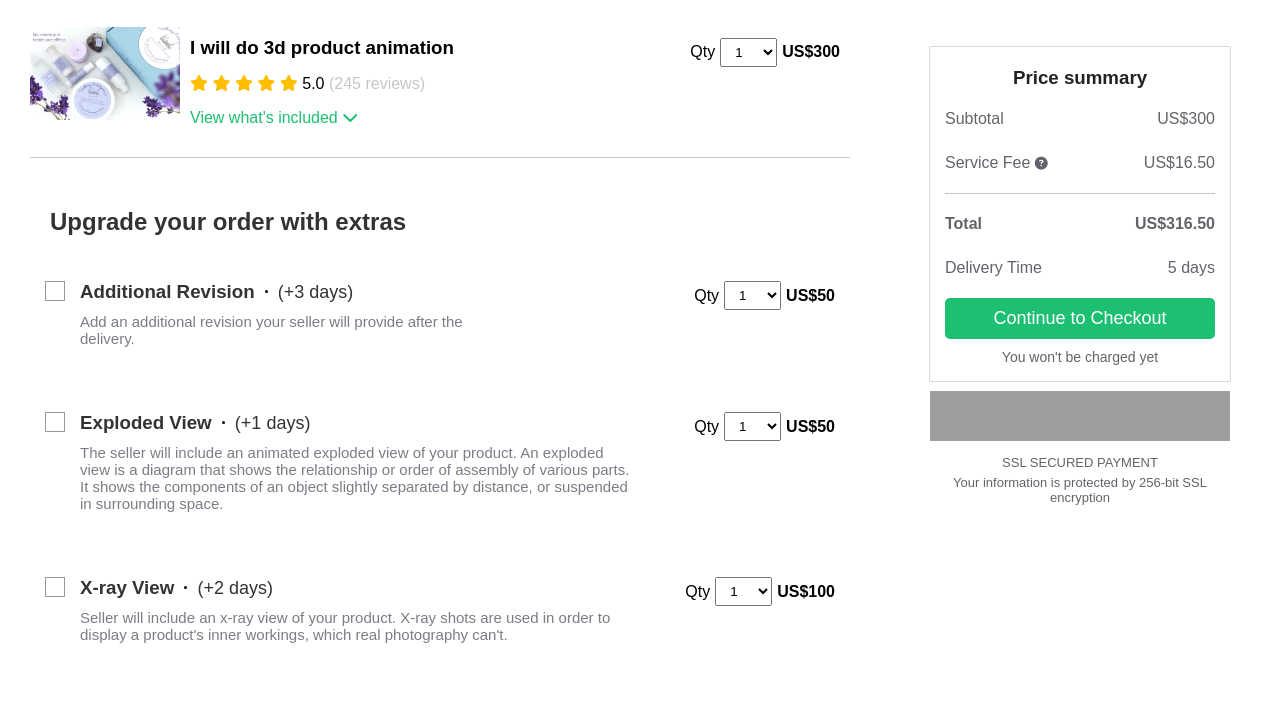
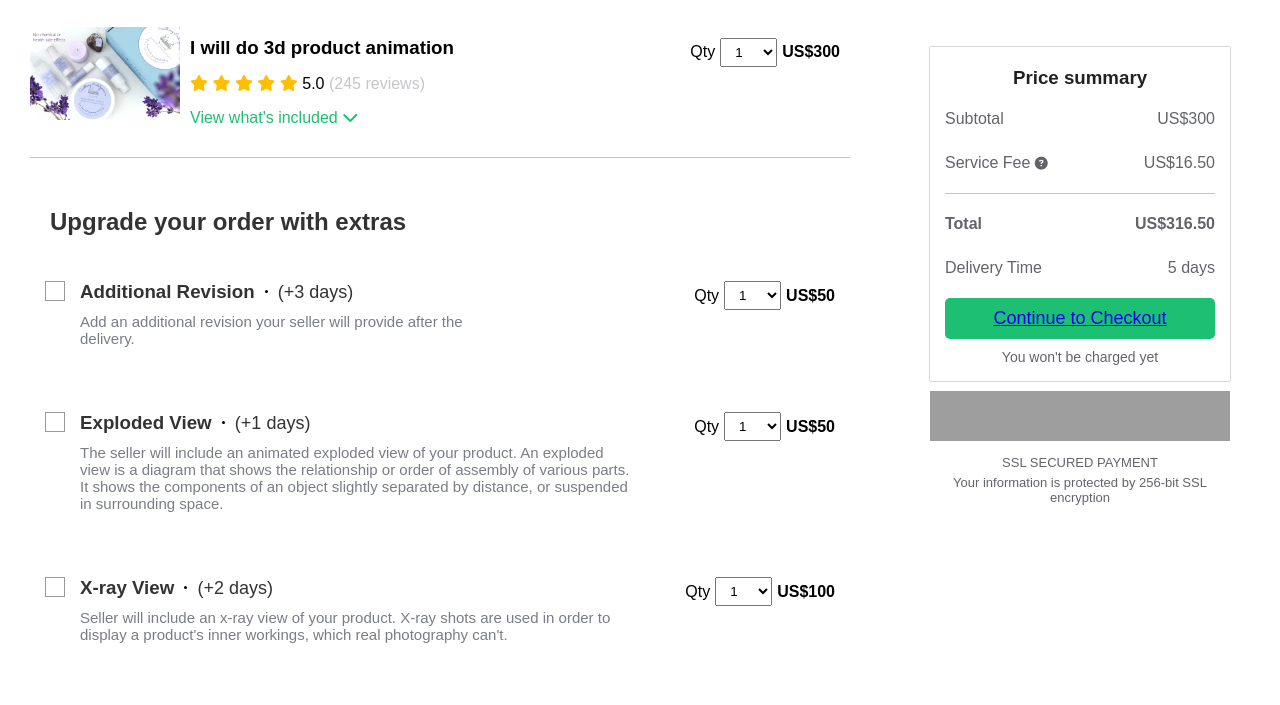
Before and after one commit to ShaedulOffDev/fiverr, a plain HTML site: page index.html in a window 1280 px wide. Shown: the part 84-789 px from the top of the page. Drawn offline with Linux system fonts and the light colour scheme; grey boxes are pictures that could not be loaded.

Commit message:
Update index.html

```diff
--- a/index.html
+++ b/index.html
@@ -400,7 +400,11 @@
                         <span>Delivery Time</span>
                         <span>5 days</span>
                     </p>
-                    <button>Continue to Checkout</button>
+                    <button>
+                        <a href="#">
+                            Continue to Checkout
+                        </a>
+                    </button>
                     <p>You won't be charged yet</p>
                 </div>
                 <div class="sidebar-pay"></div>
```
